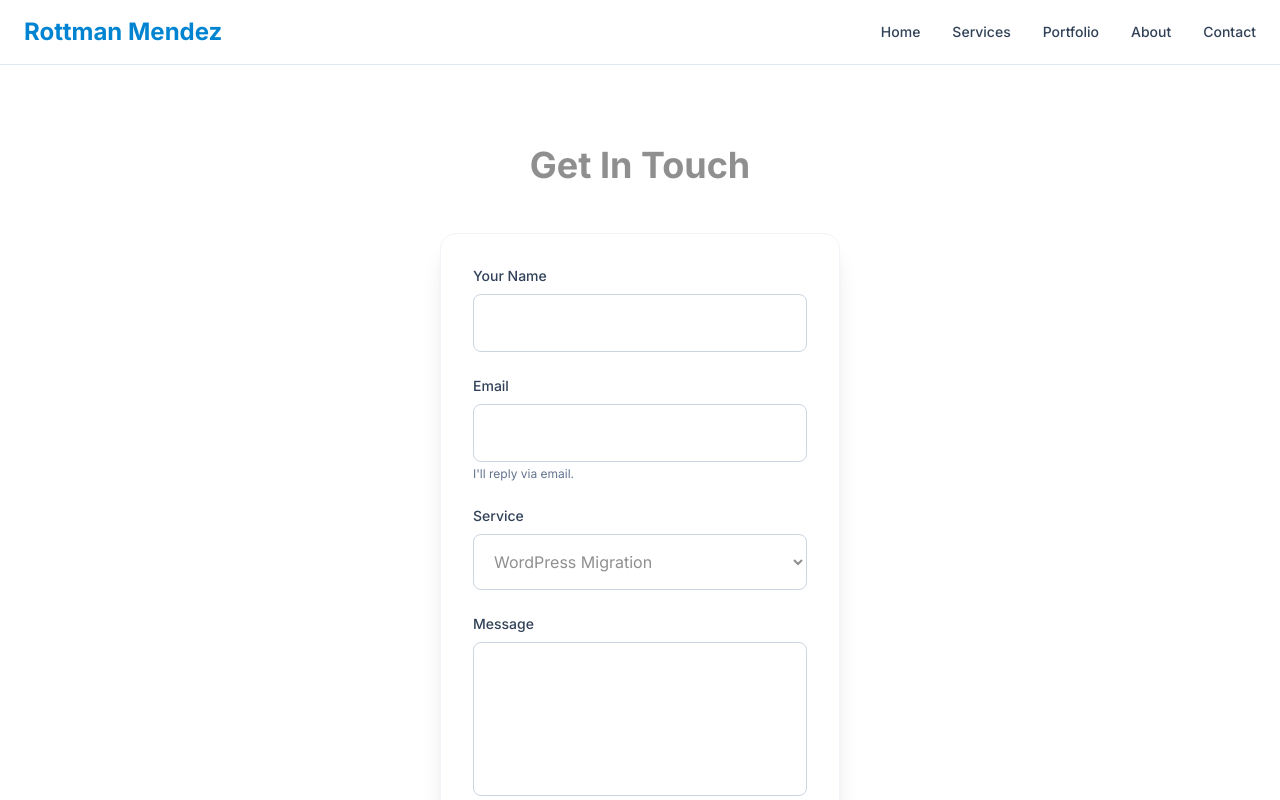
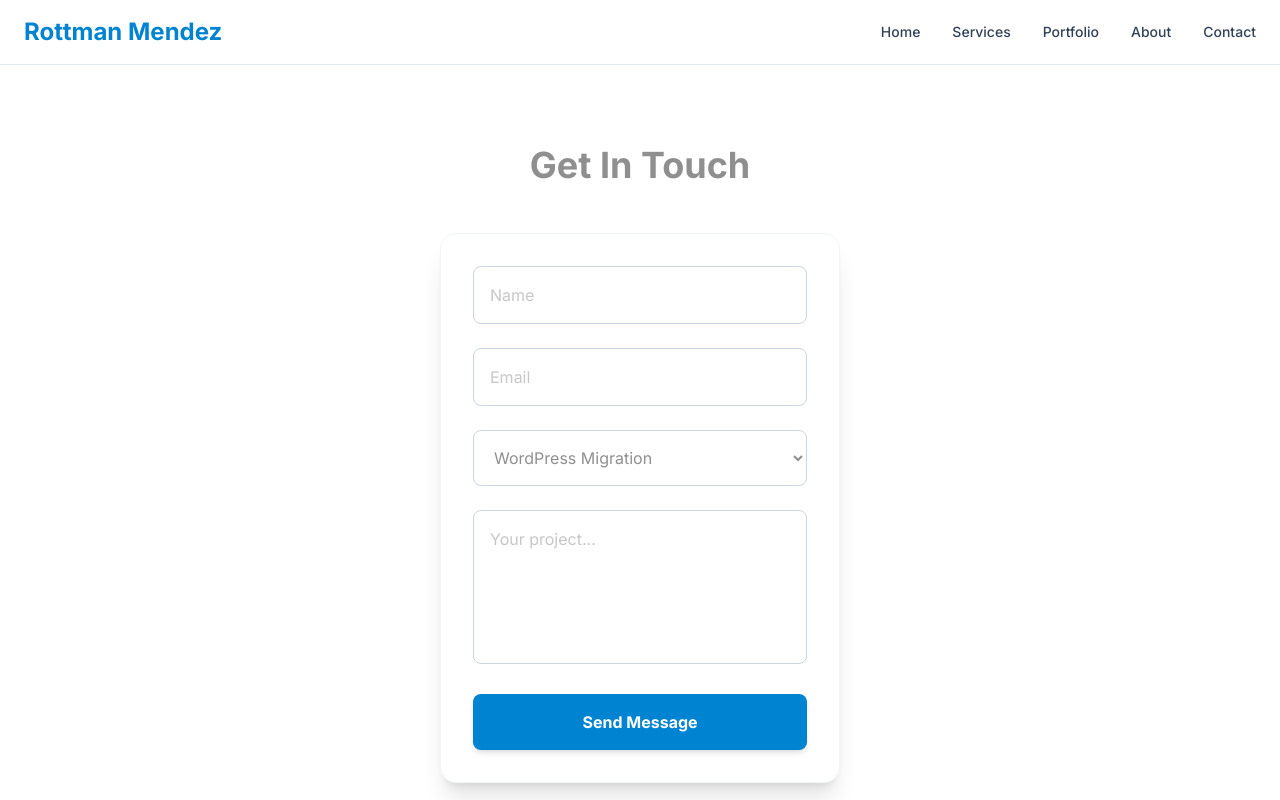
Before and after one commit to RottyM/rottym.com, a Next.js app: page /contact in a window 1280 px wide. Shown: the top 800 px of the page. Built offline with nearby package versions, Linux system fonts and the light colour scheme.

Commit message:
one three

```diff
--- a/src/app/contact/page.tsx
+++ b/src/app/contact/page.tsx
@@ -1,91 +1,51 @@
 // src/app/contact/page.tsx
 'use client';
-import { useForm } from '@formspree/react';
+import { useState } from 'react';
 
 export default function Contact() {
-  const [state, handleSubmit] = useForm('https://formspree.io/f/xpwooewg'); // ← REPLACE THIS
+  const [status, setStatus] = useState('');
 
-  if (state.succeeded) {
-    return (
-      <section className="py-20 px-6 max-w-md mx-auto text-center">
-        <h1 className="text-4xl font-bold mb-6">Thank You!</h1>
-        <p className="text-xl text-green-600">Message sent! I'll reply in 24h.</p>
-      </section>
-    );
+  const handleSubmit = async (e: React.FormEvent) => {
+    e.preventDefault();
+    const formData = new FormData(e.currentTarget as HTMLFormElement);
+    formData.append('form-name', 'contact-form-rottym'); // ← REPLACE WITH YOUR NETLIFY FORM NAME
+
+    try {
+      const res = await fetch('/', {
+        method: 'POST',
+        headers: { 'Content-Type': 'application/x-www-form-urlencoded' },
+        body: new URLSearchParams(formData as any),
+      });
+      if (res.ok) {
+        setStatus('Message sent! I\'ll reply in 24h.');
+        (e.target as HTMLFormElement).reset();
+      } else {
+        setStatus('Error — email rottym@gmail.com');
       }
+    } catch (error) {
+      setStatus('Error — email rottym@gmail.com');
+    }
+  };
 
   return (
     <section className="py-20 px-6 max-w-md mx-auto">
       <h1 className="text-4xl font-bold text-center mb-12">Get In Touch</h1>
-      <form onSubmit={handleSubmit} className="space-y-6 bg-white p-8 rounded-2xl shadow-xl border border-slate-100">
-        <div className="fs-field">
-          <label className="block text-sm font-medium text-slate-700 mb-2" htmlFor="name">
-            Your Name
-          </label>
-          <input
-            id="name"
-            name="name"
-            required
-            className="w-full p-4 border border-slate-300 rounded-lg focus:ring-2 focus:ring-sky-500 outline-none"
-          />
-        </div>
-
-        <div className="fs-field">
-          <label className="block text-sm font-medium text-slate-700 mb-2" htmlFor="email">
-            Email
-          </label>
-          <input
-            id="email"
-            name="email"
-            type="email"
-            required
-            className="w-full p-4 border border-slate-300 rounded-lg focus:ring-2 focus:ring-sky-500 outline-none"
-          />
-          <p className="text-xs text-slate-500 mt-1">I'll reply via email.</p>
-        </div>
-
-        <div className="fs-field">
-          <label className="block text-sm font-medium text-slate-700 mb-2" htmlFor="service">
-            Service
-          </label>
-          <select
-            id="service"
-            name="service"
-            className="w-full p-4 border border-slate-300 rounded-lg focus:ring-2 focus:ring-sky-500 outline-none"
-          >
+      <form onSubmit={handleSubmit} className="space-y-6 bg-white p-8 rounded-2xl shadow-xl border border-slate-100" name="contact-form-rottym" method="POST" data-netlify="true">
+        <input type="hidden" name="form-name" value="contact-form-rottym" />
+        <input name="name" placeholder="Name" required className="w-full p-4 border border-slate-300 rounded-lg focus:ring-2 focus:ring-sky-500 outline-none" />
+        <input name="email" type="email" placeholder="Email" required className="w-full p-4 border border-slate-300 rounded-lg focus:ring-2 focus:ring-sky-500 outline-none" />
+        <select name="service" className="w-full p-4 border border-slate-300 rounded-lg focus:ring-2 focus:ring-sky-500 outline-none">
           <option>WordPress Migration</option>
           <option>E-Commerce</option>
           <option>Subscriptions</option>
           <option>Social Portals</option>
           <option>Marketing</option>
         </select>
-        </div>
-
-        <div className="fs-field">
-          <label className="block text-sm font-medium text-slate-700 mb-2" htmlFor="message">
-            Message
-          </label>
-          <textarea
-            id="message"
-            name="message"
-            rows={5}
-            required
-            className="w-full p-4 border border-slate-300 rounded-lg focus:ring-2 focus:ring-sky-500 outline-none resize-none"
-          />
-          <p className="text-xs text-slate-500 mt-1">What would you like to discuss?</p>
-        </div>
-
-        <button
-          type="submit"
-          disabled={state.submitting}
-          className="w-full bg-sky-600 hover:bg-sky-700 text-white font-bold py-4 rounded-lg transition shadow-md disabled:opacity-50"
-        >
-          {state.submitting ? 'Sending...' : 'Send Message'}
+        <textarea name="message" rows={5} placeholder="Your project..." required className="w-full p-4 border border-slate-300 rounded-lg focus:ring-2 focus:ring-sky-500 outline-none resize-none" />
+        <button type="submit" className="w-full bg-sky-600 hover:bg-sky-700 text-white font-bold py-4 rounded-lg transition shadow-md">
+          Send Message
         </button>
-
-        {state.errors && (
-          <p className="text-red-600 text-center">Error — email rottym@gmail.com</p>
-        )}
+        {status && <p className={`text-center mt-4 font-medium ${status.includes('sent') ? 'text-green-600' : 'text-red-600'}`}>{status}</p>}
       </form>
     </section>
   );
```
Lines whose indentation alone changed are shown as unchanged.
